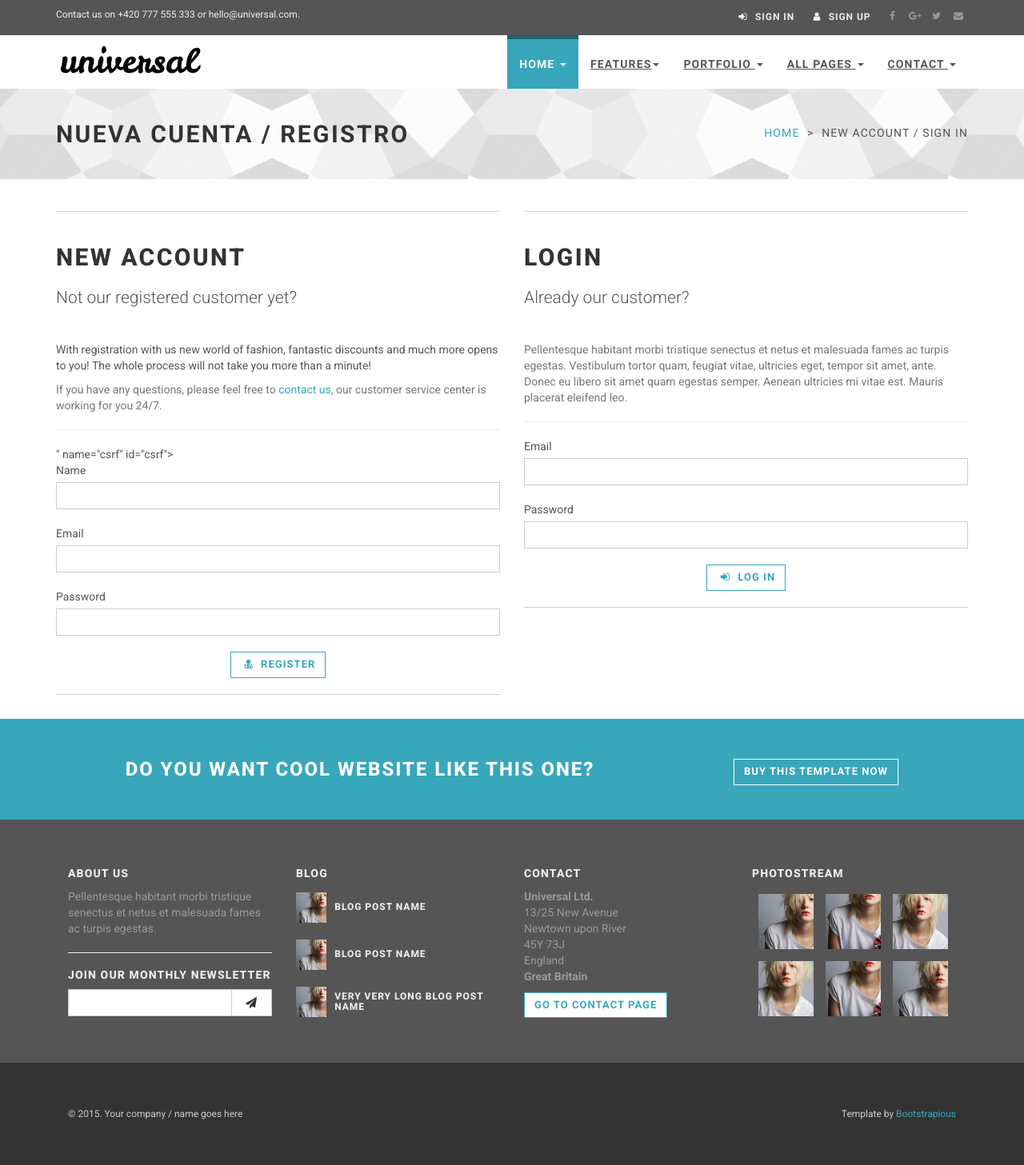
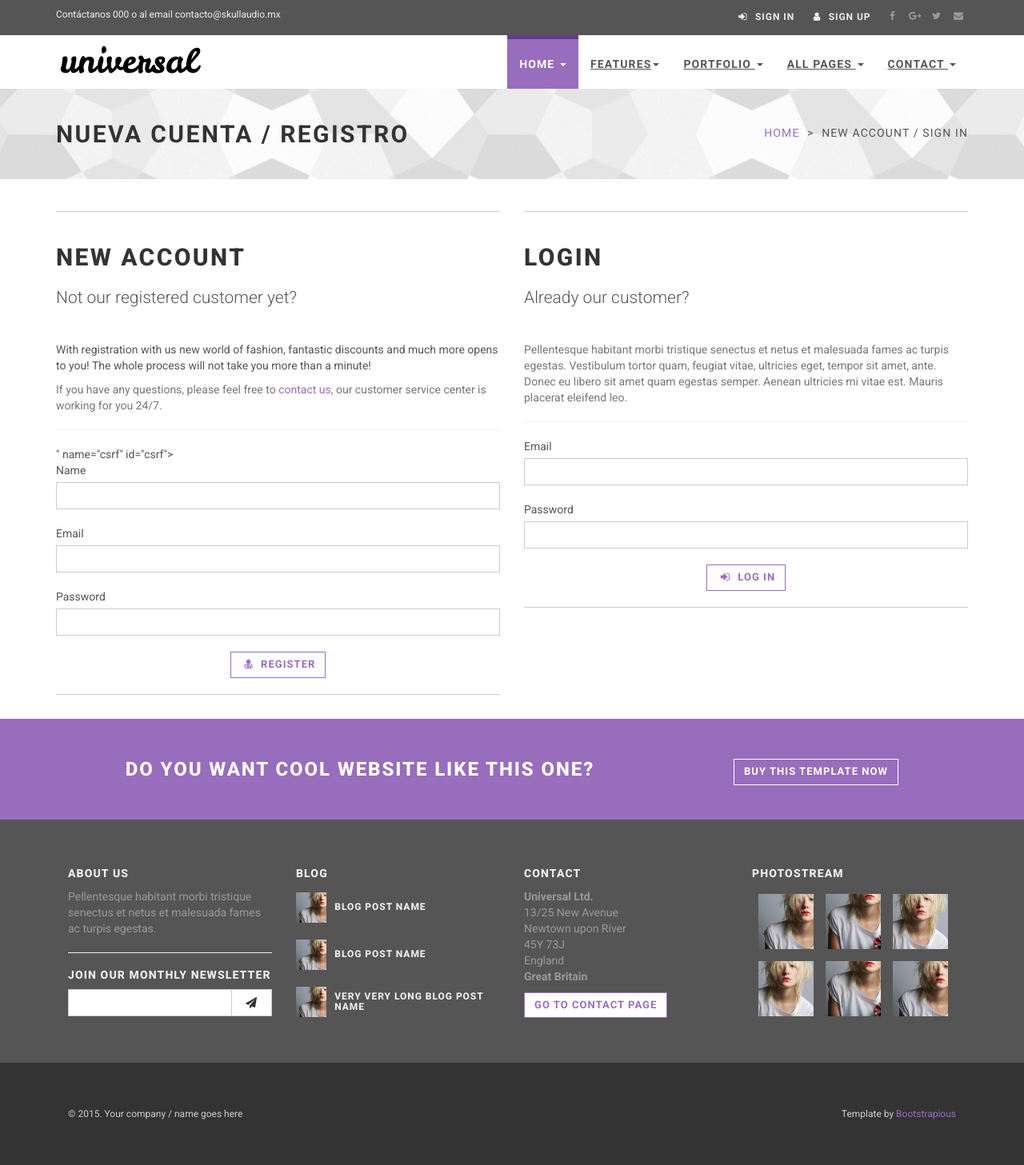
Before and after one commit to razeone/storefront_be, a Django app: template storefront/register/templates/register/register.html in a window 1280 px wide. Shown: the whole page at 80% size. Run offline with Django 3.2, Linux system fonts and the light colour scheme; the template is opened without the code that fills it: most values are stand-ins (such as "Sample title", 1, 10 or a date in 2020); data that the repository does not hold is empty; parts of the project's set-up code (start-up, migrations or seed data) failed here and were passed over; some libraries are stand-ins or nearby versions.

Commit message:
Updating frontend

```diff
--- /dev/null
+++ b/storefront/register/static/register/js/register.js
@@ -0,0 +1 @@
+console.log('Im the register app');
--- a/storefront/register/templates/register/register.html
+++ b/storefront/register/templates/register/register.html
@@ -86,5 +86,5 @@
 
 {% endblock content %}
 {% block footer_javascript_section %}
-	<script type="text/javascript" src="{{ STATIC_URL }}js/app.js"></script>
+	<script type="text/javascript" src="{{ STATIC_URL }}/register/js/register.js"></script>
 {% endblock footer_javascript_section %}
--- a/storefront/templates/base.html
+++ b/storefront/templates/base.html
@@ -33,7 +33,7 @@
             <link href="{{ STATIC_URL }}css/animate.css" rel="stylesheet">
 
             <!-- Theme stylesheet, if possible do not edit this stylesheet -->
-            <link href="{{ STATIC_URL }}css/style.default.css" rel="stylesheet" id="theme-stylesheet">
+            <link href="{{ STATIC_URL }}css/style.violet.css" rel="stylesheet" id="theme-stylesheet">
 
             <!-- Custom stylesheet - for your changes -->
             <link href="{{ STATIC_URL }}css/custom.css" rel="stylesheet">
--- a/storefront/templates/header.html
+++ b/storefront/templates/header.html
@@ -5,7 +5,7 @@
                 <div class="container">
                     <div class="row">
                         <div class="col-xs-5 contact">
-                            <p class="hidden-sm hidden-xs">Contact us on +420 777 555 333 or hello@universal.com.</p>
+                            <p class="hidden-sm hidden-xs">Contáctanos {{ phonenumber }} o al email contacto@skullaudio.mx</p>
                             <p class="hidden-md hidden-lg"><a href="#" data-animate-hover="pulse"><i class="fa fa-phone"></i></a>  <a href="#" data-animate-hover="pulse"><i class="fa fa-envelope"></i></a>
                             </p>
                         </div> <!-- col-xs-5 -->
@@ -19,7 +19,7 @@
 
                             <div class="login">
                                 <a href="#" data-toggle="modal" data-target="#login-modal"><i class="fa fa-sign-in"></i> <span class="hidden-xs text-uppercase">Sign in</span></a>
-                                <a href="/user/signup"><i class="fa fa-user"></i> <span class="hidden-xs text-uppercase">Sign up</span></a>
+                                <a href="/register"><i class="fa fa-user"></i> <span class="hidden-xs text-uppercase">Sign up</span></a>
                             </div>
                         </div> <!-- col-xs-7 -->
                     </div> <!-- row -->
```
